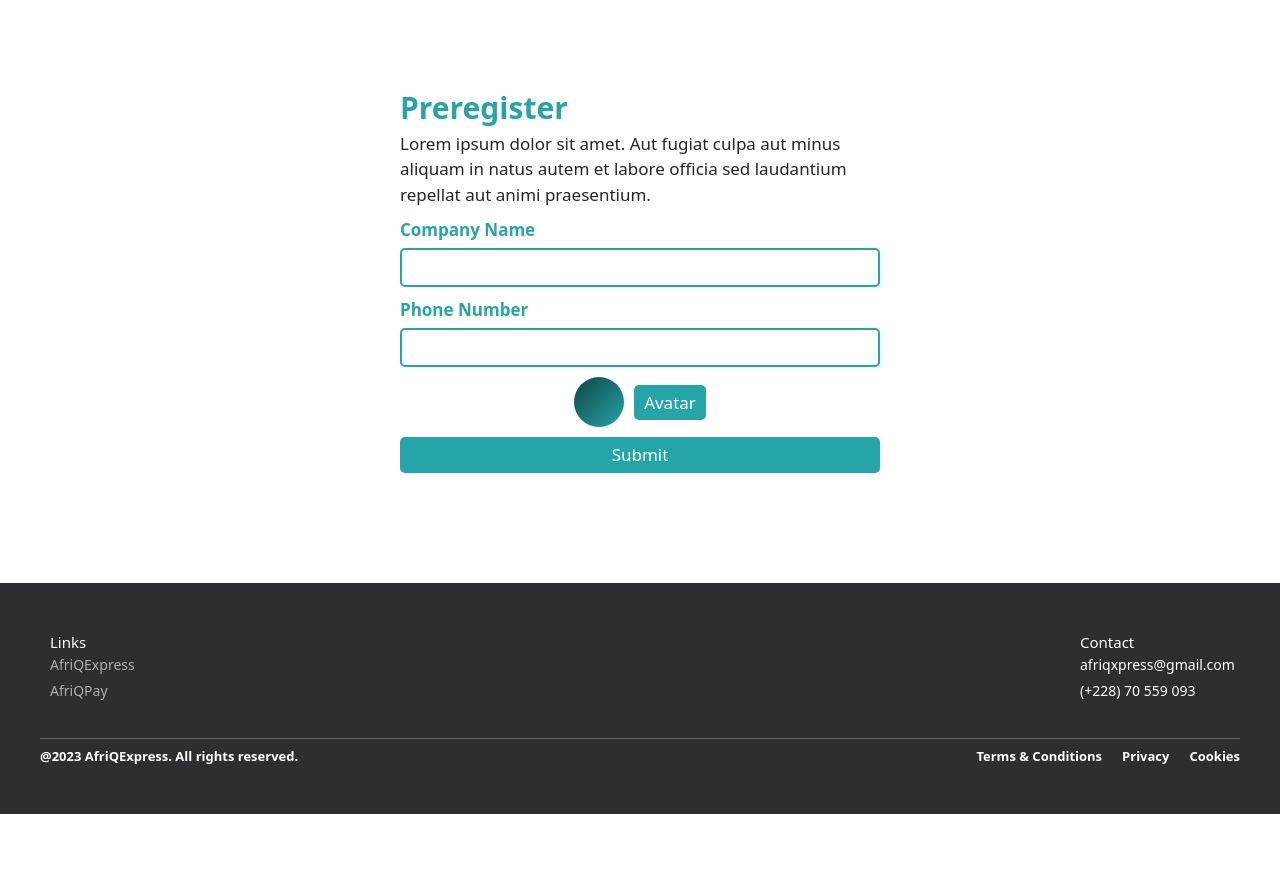
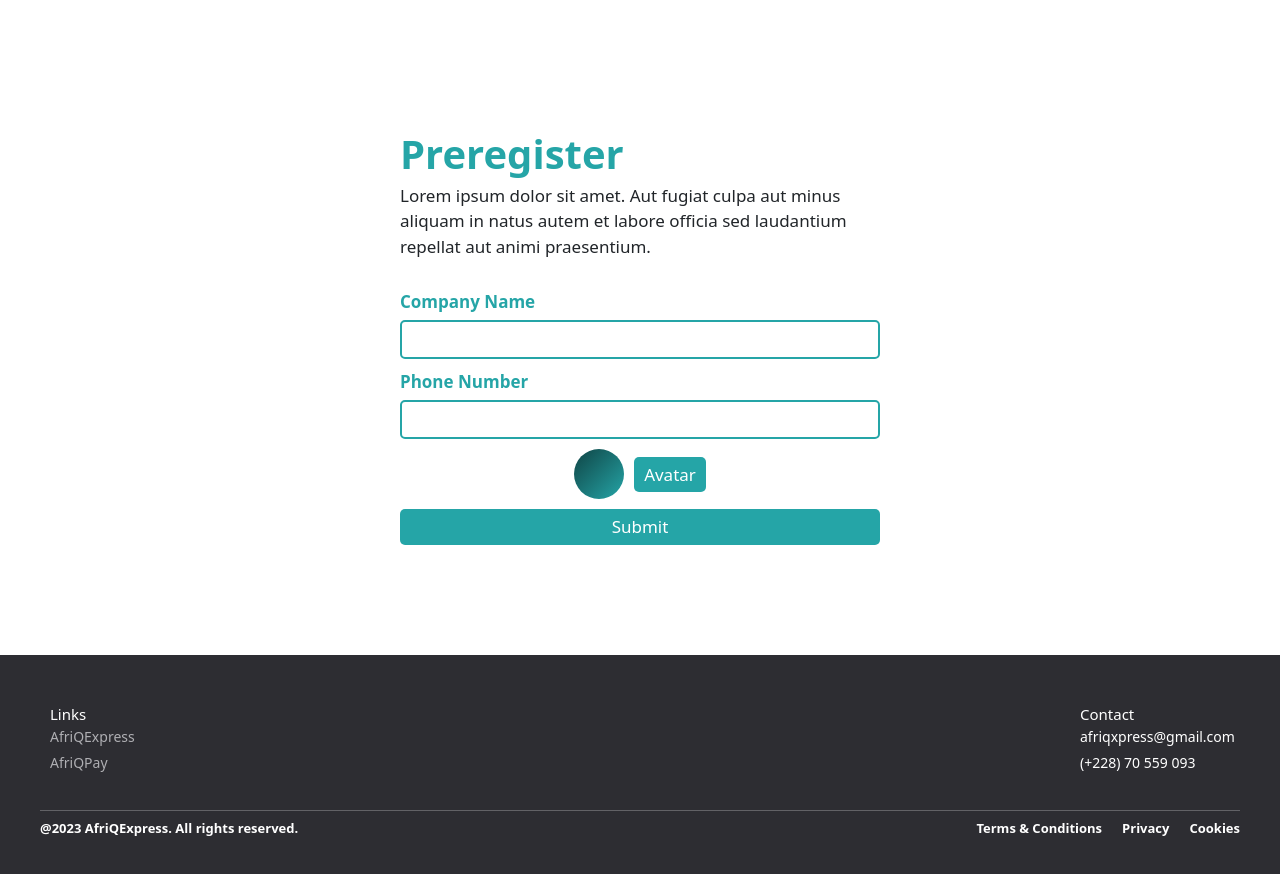
Before and after one commit to afriqexpress/home, a React (Vite) app: page /AfriQExpress in a window 1280 px wide. Shown: the part 1394-2268 px from the top of the page. Before the commit the page ends 2208 px from the top, so only its background shows below. Built offline with nearby package versions, Linux system fonts and the light colour scheme.

Commit message:
Last changes before going live

```diff
--- a/src/components/header/Header.css
+++ b/src/components/header/Header.css
@@ -1,6 +1,6 @@
 .header {
     width: 100%;
-    min-height: 90vh;
+    height: 95vh;
 
     padding: 7rem 1rem 1rem 1rem;
 
--- a/src/components/header/Header.tsx
+++ b/src/components/header/Header.tsx
@@ -5,7 +5,6 @@ interface Props {
     imageAlt: string,
     title: string,
     text: string,
-
     url: string,
     buttonText: string
 }
--- a/src/components/preregisterForm/preregisterForm.css
+++ b/src/components/preregisterForm/preregisterForm.css
@@ -10,13 +10,14 @@
 }
 
 .preregisterForm h2 {
-    font-size: 3rem;
+    font-size: 4rem;
     color: #25a5a7;
     font-weight: bold;
 }
 
 .preregisterForm p {
     font-size: 1.7rem;
+    padding-bottom: 2rem;
 }
 
 .form__error {
--- a/src/components/service/Products.css
+++ b/src/components/service/Products.css
@@ -18,7 +18,7 @@
     display: flex;
     align-items: center;
     justify-content: center;
-    padding: 2rem;
+    padding: 3rem;
 }
 
 .products__h3 {
--- a/src/pages/afriqexpress.tsx
+++ b/src/pages/afriqexpress.tsx
@@ -1,4 +1,3 @@
-// import { Link } from "react-router-dom";
 import Nav from "../components/nav/nav";
 import Header from "../components/afriqexpresspage/expressheader/ExpressHeader";
 import Footer from "../components/footer/Footer";
--- a/src/pages/home/home.tsx
+++ b/src/pages/home/home.tsx
@@ -1,9 +1,8 @@
 import Nav from "../../components/nav/nav";
 import Header from "../../components/header/Header";
+import Features from "../../components/service/products";
+import Preregisters from "../../components/preregisters/preregisters";
 import Footer from "../../components/footer/Footer";
-import Apps from "../../components/apps/apps";
-import Preregisters from "../../components/preregisters/preregisters";
-
 import headerImage from "./header.jpg";
 
 const Home = () => {
@@ -16,17 +15,16 @@ const Home = () => {
           { link: "#Contact", name: "Contact", special: true },
         ]}
       />
-
       <Header
         image={headerImage}
         imageAlt=""
         title="The internet revolution"
-        text="Bring your business to the next level"
+        text="Bring your business to the next level Bring your business to the next level Bring your business to the next level Bring your business to the next level"
         url="#"
         buttonText="Preregister"
       />
       <Features />
-      {/* <Apps /> */}
+      <Preregisters />
       <Footer />
     </>
   );
```
